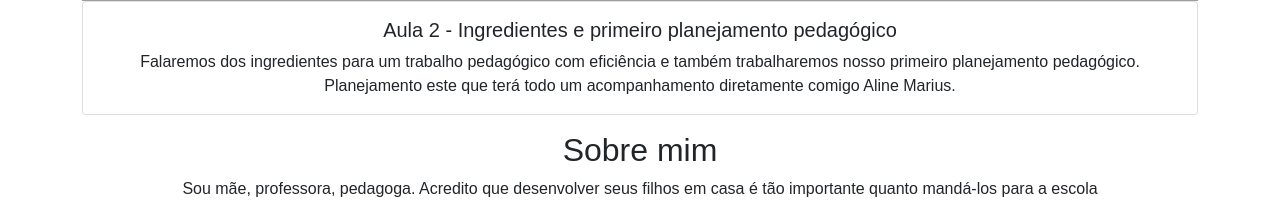
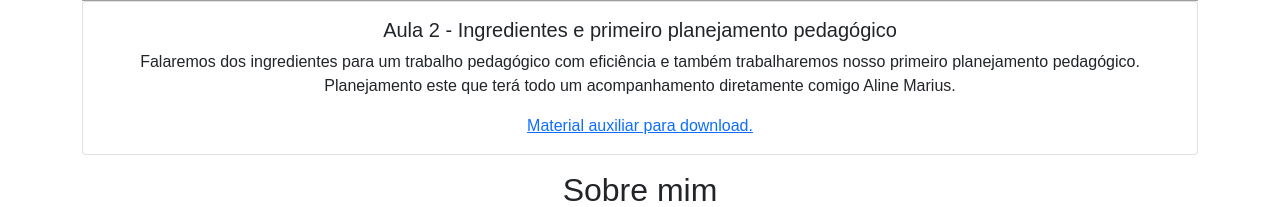
Before and after one commit to aldomonteiro/maratona_alfabetize, a React (Create React App) app: page / in a window 1280 px wide. Shown: the part 858-1065 px from the top of the page. Built offline with nearby package versions, Linux system fonts and the light colour scheme; grey boxes are pictures that could not be loaded.

Commit message:
material-aux aula 2

```diff
--- a/src/Aula2.js
+++ b/src/Aula2.js
@@ -21,6 +21,12 @@
               pedagógico. Planejamento este que terá todo um acompanhamento
               diretamente comigo Aline Marius.
             </Card.Text>
+            <Card.Link
+              target="_blank"
+              href="https://drive.google.com/file/d/1hGyz6MRjtqIYg-ql_wVsdSCxq3tV0jZt/view?usp=sharing"
+            >
+              Material auxiliar para download.
+            </Card.Link>
           </Card.Body>
         </Card>
       </Row>
```
